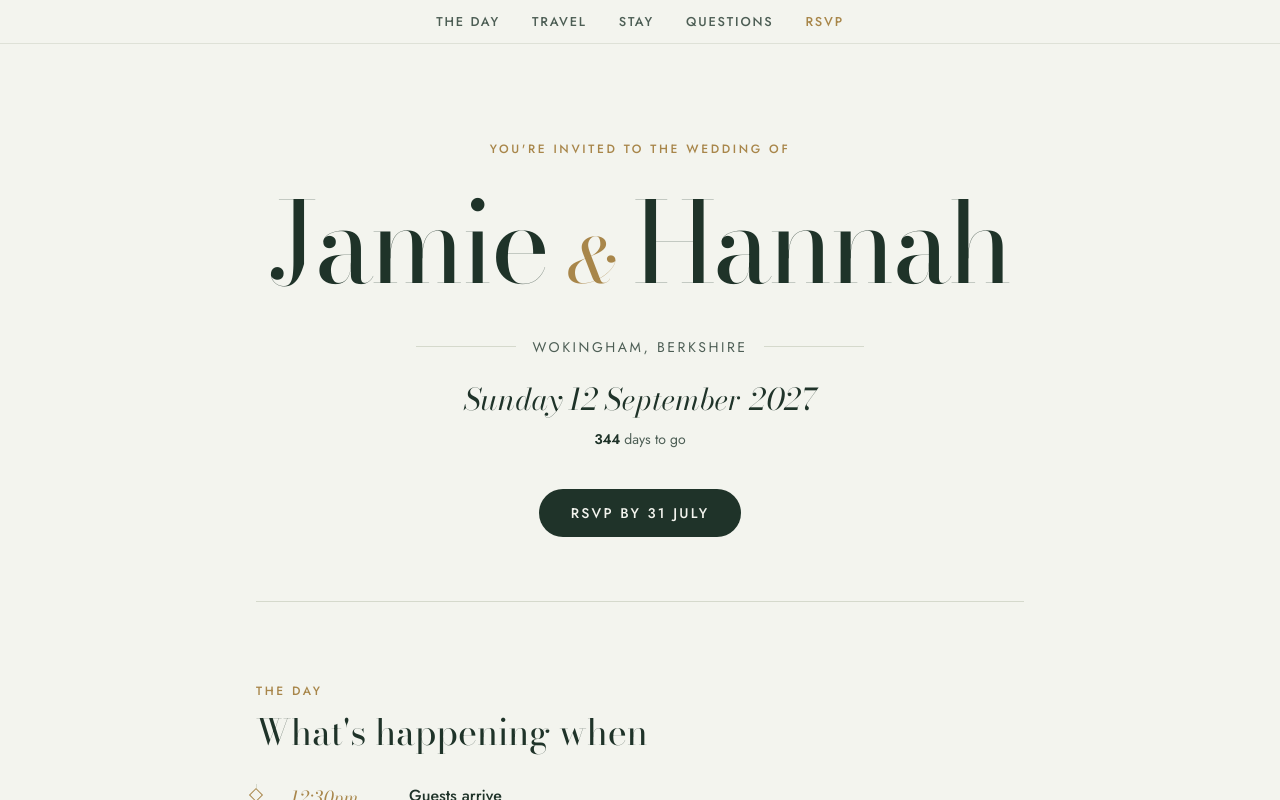
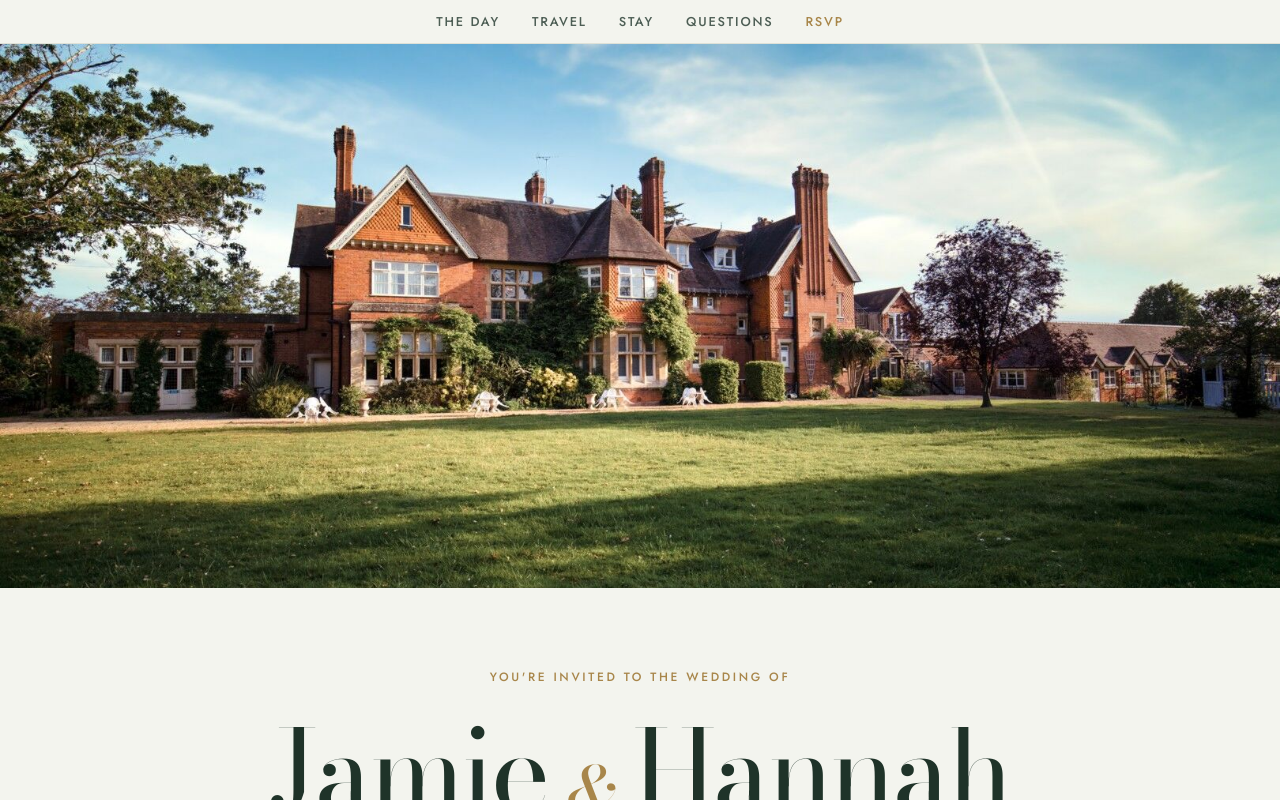
Before and after one commit to jamieharper0798/Apps, a React (Vite) app in the folder wedding/: page / in a window 1280 px wide. Shown: the top 800 px of the page. Built offline with nearby package versions, Linux system fonts and the light colour scheme.

Commit message:
Add Cantley House photo to the top of the wedding site
Co-Authored-By: Claude Opus 5.5 <noreply@anthropic.com>
Claude-Session: https://claude.ai/code/session_01EmRaiQFBuzG894yJQhP3g3

```diff
--- a/wedding/src/App.tsx
+++ b/wedding/src/App.tsx
@@ -71,7 +71,17 @@ export default function App() {
         </ul>
       </nav>
 
-      <header className="mx-auto max-w-3xl pb-16 pt-16 text-center sm:pt-24">
+      <figure className="-mx-4 m-0">
+        <img
+          src={`${import.meta.env.BASE_URL}venue.jpg`}
+          srcSet={`${import.meta.env.BASE_URL}venue-small.jpg 900w, ${import.meta.env.BASE_URL}venue.jpg 1620w`}
+          sizes="100vw"
+          alt={`${wedding.venue.name}, seen across the lawn on a sunny day`}
+          className="block h-[clamp(16rem,55vw,34rem)] w-full object-cover object-[center_45%]"
+        />
+      </figure>
+
+      <header className="mx-auto max-w-3xl pb-16 pt-14 text-center sm:pt-20">
         <p className="eyebrow">{guest ? `Dear ${guest}, you're invited` : "You're invited to the wedding of"}</p>
         <h1 className="mt-8 font-display text-[clamp(3.25rem,13vw,7rem)] font-normal leading-[0.95] tracking-tight">
           {first}
```
Also changed, not shown: wedding/public/venue-small.jpg (added), wedding/public/venue.jpg (added).
